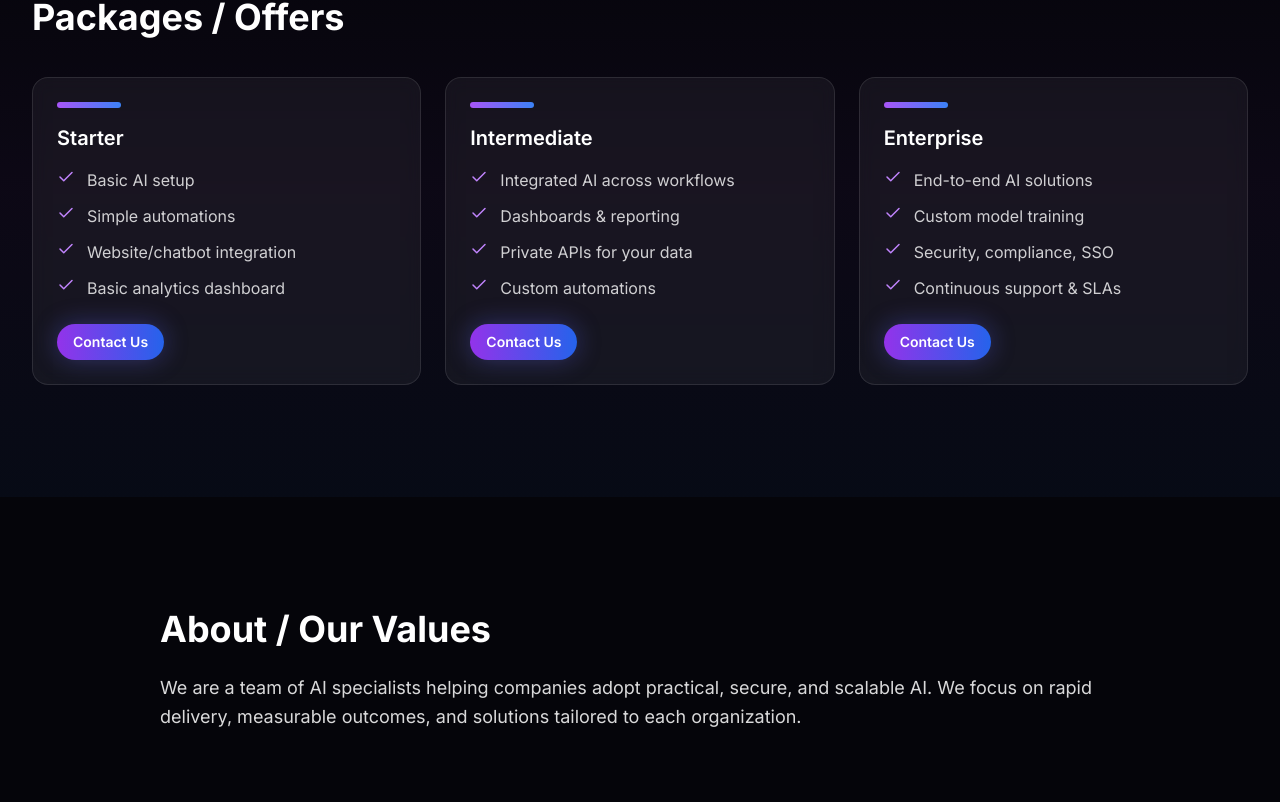
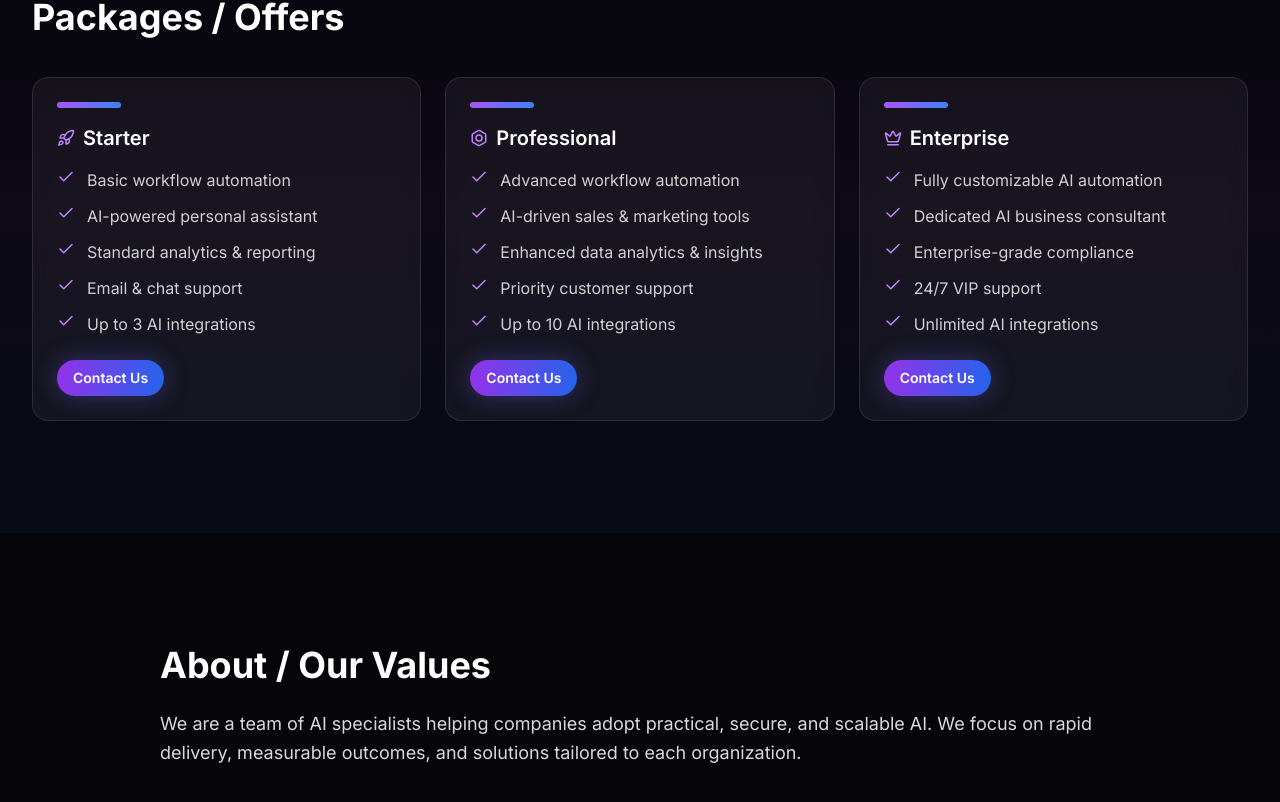
Before and after one commit to aumanu2/frontend-repo_v5rndqg2_6s07bz, a React (Vite) app: page / in a window 1280 px wide. Shown: the part 819-1621 px from the top of the page. Built offline with nearby package versions, Linux system fonts and the light colour scheme; a web font is replaced by a local one.

Commit message:
Update project prj_v5rndqg2 - 2025-11-13T15:07:44.720Z

```diff
--- a/src/components/Packages.jsx
+++ b/src/components/Packages.jsx
@@ -1,62 +1,74 @@
 import React from 'react'
-import { Check } from 'lucide-react'
+import { Check, Rocket, Bolt, Crown } from 'lucide-react'
 
 const tiers = {
   en: [
     {
       name: 'Starter',
+      icon: Rocket,
       features: [
-        'Basic AI setup',
-        'Simple automations',
-        'Website/chatbot integration',
-        'Basic analytics dashboard',
+        'Basic workflow automation',
+        'AI-powered personal assistant',
+        'Standard analytics & reporting',
+        'Email & chat support',
+        'Up to 3 AI integrations',
       ],
     },
     {
-      name: 'Intermediate',
+      name: 'Professional',
+      icon: Bolt,
       features: [
-        'Integrated AI across workflows',
-        'Dashboards & reporting',
-        'Private APIs for your data',
-        'Custom automations',
+        'Advanced workflow automation',
+        'AI-driven sales & marketing tools',
+        'Enhanced data analytics & insights',
+        'Priority customer support',
+        'Up to 10 AI integrations',
       ],
     },
     {
       name: 'Enterprise',
+      icon: Crown,
       features: [
-        'End-to-end AI solutions',
-        'Custom model training',
-        'Security, compliance, SSO',
-        'Continuous support & SLAs',
+        'Fully customizable AI automation',
+        'Dedicated AI business consultant',
+        'Enterprise-grade compliance',
+        '24/7 VIP support',
+        'Unlimited AI integrations',
       ],
     },
   ],
   it: [
     {
       name: 'Starter',
+      icon: Rocket,
       features: [
-        'Impostazione AI di base',
-        'Automazioni semplici',
-        'Integrazione sito/chatbot',
-        'Dashboard analitiche di base',
+        'Automazione base dei flussi di lavoro',
+        'Assistente personale AI',
+        'Analisi e reportistica standard',
+        'Supporto via email e chat',
+        'Fino a 3 integrazioni AI',
       ],
     },
     {
-      name: 'Intermedio',
+      name: 'Professionale',
+      icon: Bolt,
       features: [
-        'AI integrata nei flussi di lavoro',
-        'Dashboard e report',
-        'API private sui tuoi dati',
-        'Automazioni personalizzate',
+        'Automazione avanzata dei flussi di lavoro',
+        'Strumenti AI per vendite e marketing',
+        'Analisi dati avanzata e insight',
+        'Supporto clienti prioritario',
+        'Fino a 10 integrazioni AI',
       ],
     },
     {
       name: 'Enterprise',
+      icon: Crown,
       features: [
-        'Soluzioni AI end-to-end',
-        'Training modelli personalizzati',
-        'Sicurezza, compliance, SSO',
-        'Supporto continuo e SLA',
+        'Automazione AI completamente personalizzabile',
+        'Consulente AI dedicato per il business',
+        'Compliance a livello enterprise',
+        'Supporto VIP 24/7',
+        'Integrazioni AI illimitate',
       ],
     },
   ],
@@ -71,10 +83,15 @@ export default function Packages({ lang, t }) {
           {t('packagesTitle')}
         </h2>
         <div className="grid md:grid-cols-3 gap-6">
-          {tiers[lang].map((tier) => (
+          {tiers[lang].map((tier) => {
+            const Icon = tier.icon
+            return (
               <div key={tier.name} className="rounded-2xl border border-white/10 bg-white/5 backdrop-blur p-6 hover:border-white/20 transition-colors">
                 <div className="h-1.5 w-16 rounded-full bg-gradient-to-r from-purple-500 to-blue-500 mb-4" />
-              <h3 className="text-xl font-semibold text-white mb-4">{tier.name}</h3>
+                <div className="flex items-center gap-2 mb-4">
+                  <Icon className="text-purple-400" size={18} />
+                  <h3 className="text-xl font-semibold text-white">{tier.name}</h3>
+                </div>
                 <ul className="space-y-3">
                   {tier.features.map((f) => (
                     <li key={f} className="flex items-start gap-3 text-white/80">
@@ -89,7 +106,8 @@ export default function Packages({ lang, t }) {
                   </a>
                 </div>
               </div>
-          ))}
+            )
+          })}
         </div>
       </div>
     </section>
```
Also changed, not shown: 1 other file (tests, documents, lock files or other folders). Lines whose indentation alone changed are shown as unchanged.
